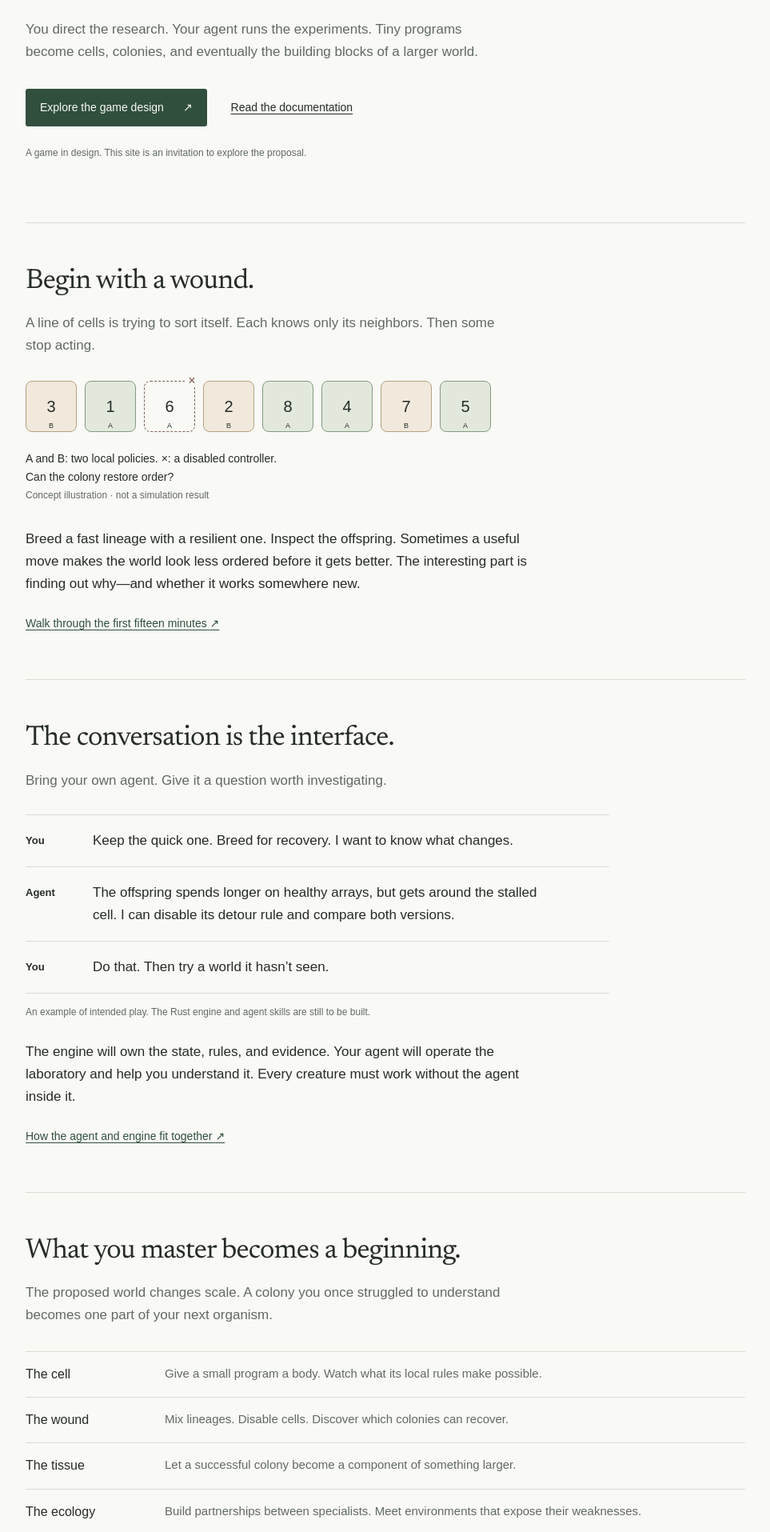
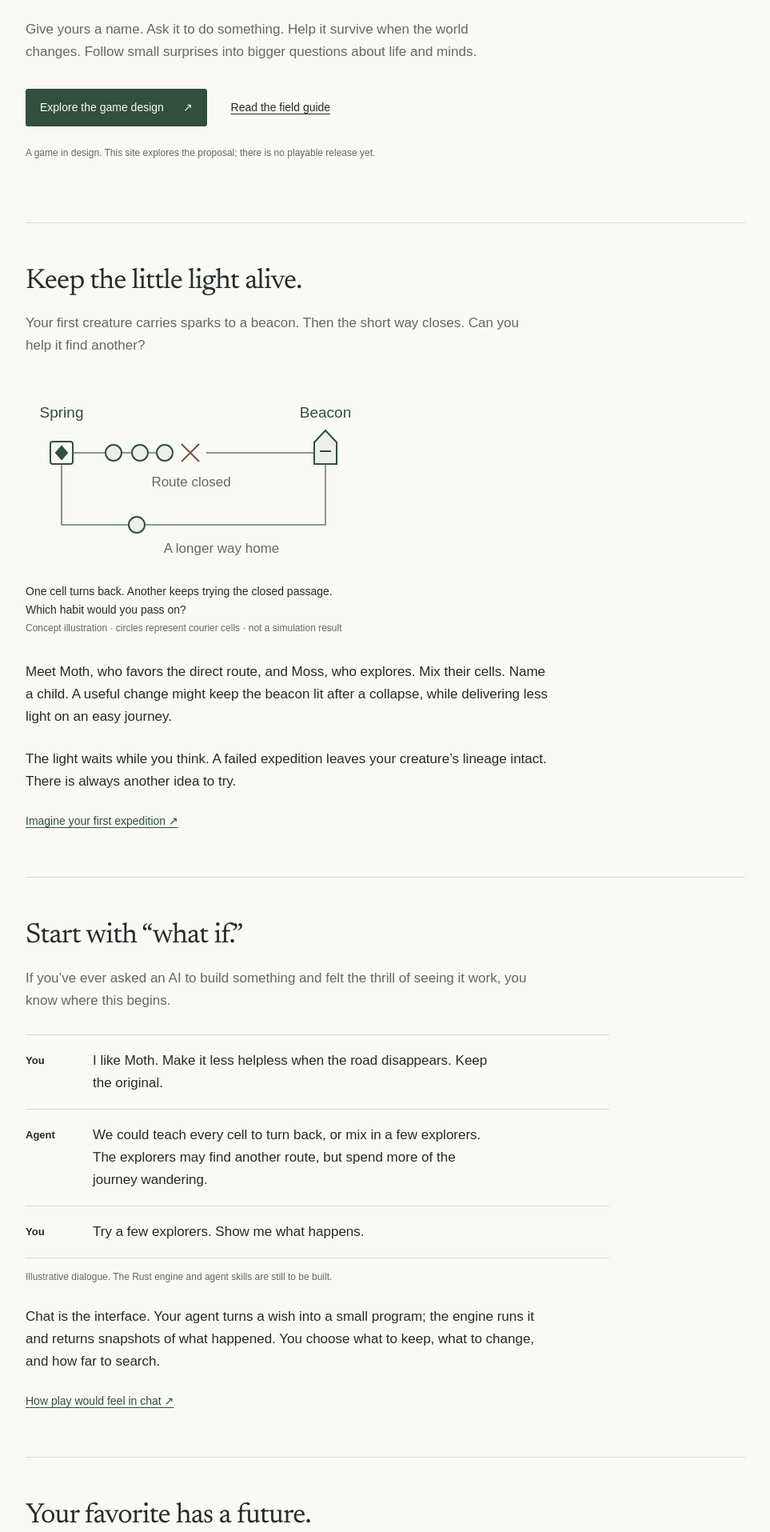
Before and after one commit to hraness/platonik, a Next.js app: page / in a window 1280 px wide. Shown: the part 445-2360 px from the top of the page at 80% size, without its empty margins (158-1121 px from the left). Built offline with nearby package versions, Linux system fonts and the light colour scheme.

Commit message:
Center Platonik on creating creatures and beacon expeditions

```diff
--- a/app/docs/page.tsx
+++ b/app/docs/page.tsx
@@ -6,5 +6,5 @@ import { DocNav } from "@/components/doc-nav";
 export const metadata: Metadata = { title: "Documentation", description: "Explore the Platonik game design, competition model, agent interface, and research foundations.", alternates: { canonical: "/docs" } };
 
 export default function DocsPage() {
-  return <main id="main" className="docs-layout"><aside className="docs-sidebar"><DocNav /></aside><article className="doc-content"><header className="doc-header"><h1>The field guide.</h1><p>How Platonik could work, what would make it worth playing, and what we might learn along the way.</p></header><p className="proposal-note">These are design documents. The game engine, agent skills, and ranked service are proposed; there is no playable release yet.</p><div className="document-list">{documents.map((document) => <Link href={`/docs/${document.slug}`} key={document.slug}><h2>{document.title}<span aria-hidden="true">↗</span></h2><p>{document.question}</p><span>{document.description}</span></Link>)}</div><section className="doc-next-step"><h2>The first thing to build</h2><p>One complete local experiment: breed a sorting colony, challenge it under damage, understand its behavior from a trace, and replay the result.</p><Link href="/docs/engine#first-playable-acceptance">Read the first-playable acceptance criteria</Link></section></article></main>;
+  return <main id="main" className="docs-layout"><aside className="docs-sidebar"><DocNav /></aside><article className="doc-content"><header className="doc-header"><h1>The field guide.</h1><p>How Platonik could work, what would make it worth playing, and what we might learn along the way.</p></header><p className="proposal-note">These are design documents. The game engine, agent skills, and ranked service are proposed; there is no playable release yet.</p><div className="document-list">{documents.map((document) => <Link href={`/docs/${document.slug}`} key={document.slug}><h2>{document.title}<span aria-hidden="true">↗</span></h2><p>{document.question}</p><span>{document.description}</span></Link>)}</div><section className="doc-next-step"><h2>The first thing to build</h2><p>One complete local expedition: make a creature that carries sparks to a beacon, help it recover when a route closes, and replay what happened. The first test is whether a player wants to try one more idea.</p><Link href="/docs/engine#first-playable-acceptance">Read the first-playable acceptance criteria</Link></section></article></main>;
 }
--- a/app/globals.css
+++ b/app/globals.css
@@ -47,13 +47,11 @@ p { text-wrap: pretty; }
 .section-intro > p { margin-top: 17px; color: var(--muted); }
 .home-section > p { max-width: 70ch; margin-top: 25px; }
 .text-link { display: inline-block; color: var(--accent); margin-top: 24px; font-size: 14px; }
-.cell-figure { margin-block: 30px; }
-.cell-row { display: flex; align-items: center; gap: 10px; max-width: 620px; }
-.cell { border: 1px solid #849981; background: #e2e9dc; width: 64px; aspect-ratio: 1; display: flex; justify-content: center; align-items: center; font-size: 20px; position: relative; border-radius: 8px; font-variant-numeric: tabular-nums; }
-.cell-second { background: #f1e9dc; border-color: #b6a184; }
-.cell-policy { position: absolute; bottom: 2px; font-size: 9px; line-height: 1; }
-.cell-wounded { background: var(--paper); border-style: dashed; border-color: #7a6255; }
-.wound-mark { position: absolute; top: -9px; right: -5px; background: var(--paper); color: #765445; width: 16px; font-size: 16px; line-height: 1; text-align: center; }
+.habitat-figure { margin-block: 30px; }
+.habitat-map { display: block; width: min(100%, 420px); height: auto; color: var(--accent); font-family: var(--body); font-size: 19px; }
+.habitat-path { stroke: #849981; }
+.habitat-block { stroke: #765445; }
+.habitat-label { fill: var(--muted); font-size: 17px; }
 figcaption { margin-top: 22px; font-size: 14px; line-height: 1.6; }
 figcaption > span, .figure-note { color: var(--muted); font-size: 12px; }
 .conversation { margin-top: 28px; max-width: 730px; }
@@ -143,9 +141,6 @@ figcaption > span, .figure-note { color: var(--muted); font-size: 12px; }
   .status-note { max-width: 29ch; }
   .home-section { padding-block: 38px 42px; }
   .home-section h2, .closing h2 { font-size: 31px; }
-  .cell-row { gap: 6px; }
-  .cell { width: calc((100% - 42px) / 8); font-size: 16px; border-radius: 5px; }
-  .wound-mark { font-size: 14px; width: 13px; top: -7px; }
   .message { grid-template-columns: 42px 1fr; gap: 12px; }
   .message p { font-size: 15px; }
   .chapter-list li { grid-template-columns: 1fr; gap: 4px; }
--- a/app/opengraph-image.tsx
+++ b/app/opengraph-image.tsx
@@ -1,9 +1,9 @@
 import { ImageResponse } from "next/og";
 
-export const alt = "Platonik. Small rules. Unfamiliar life. A game about algorithmic organisms.";
+export const alt = "Platonik. Make a creature. See what it becomes. A game in design.";
 export const size = { width: 1200, height: 630 };
 export const contentType = "image/png";
 
 export default function Image() {
-  return new ImageResponse(<div style={{ background: "#f9f9f6", color: "#262c28", width: "100%", height: "100%", display: "flex", flexDirection: "column", padding: "64px 80px", justifyContent: "space-between" }}><div style={{ fontSize: 32 }}>platonik.</div><div style={{ display: "flex", flexDirection: "column", fontSize: 78, letterSpacing: "-3px", lineHeight: 1.08 }}><div>Small rules.</div><div>Unfamiliar life.</div></div><div style={{ display: "flex", fontSize: 25, color: "#526057" }}>A game about algorithmic organisms · platonik.space</div></div>, size);
+  return new ImageResponse(<div style={{ background: "#f9f9f6", color: "#262c28", width: "100%", height: "100%", display: "flex", flexDirection: "column", padding: "64px 80px", justifyContent: "space-between" }}><div style={{ fontSize: 32 }}>platonik.</div><div style={{ display: "flex", flexDirection: "column", fontSize: 78, letterSpacing: "-3px", lineHeight: 1.08 }}><div>Make a creature.</div><div>See what it becomes.</div></div><div style={{ display: "flex", fontSize: 25, color: "#526057" }}>Build little creatures with your AI · A game in design · platonik.space</div></div>, size);
 }
--- a/app/page.tsx
+++ b/app/page.tsx
@@ -4,65 +4,84 @@ import Link from "next/link";
 export const metadata: Metadata = { alternates: { canonical: "/" } };
 
 const chapters = [
-  ["The cell", "Give a small program a body. Watch what its local rules make possible."],
-  ["The wound", "Mix lineages. Disable cells. Discover which colonies can recover."],
-  ["The tissue", "Let a successful colony become a component of something larger."],
-  ["The ecology", "Build partnerships between specialists. Meet environments that expose their weaknesses."],
-  ["The frontier", "Evolve the processes that discover organisms, representations, and algorithms."],
+  ["Make it", "Give a little creature a name and a job. Watch your idea take its first steps."],
+  ["Help it recover", "Its usual route has failed. Keep the habit you love; change the one that gets it stuck."],
+  ["Bring it company", "Try a mixed colony. Discover whether different habits help each other."],
+  ["Change its world", "Take a favorite somewhere unfamiliar. Find out what it learned to do—and where it still fails."],
+  ["Build something larger", "Let your colony become part of another organism. Meet a whole new scale of problems."],
 ];
 
 export default function HomePage() {
   return (
     <main id="main" className="home">
       <section className="hero" aria-labelledby="hero-title">
-        <h1 id="hero-title">Small rules.<br />Unfamiliar life.</h1>
-        <p className="hero-description">A game about breeding algorithmic organisms—and discovering what they can do together.</p>
-        <p className="hero-detail">You direct the research. Your agent runs the experiments. Tiny programs become cells, colonies, and eventually the building blocks of a larger world.</p>
-        <div className="hero-links"><Link className="primary-link" href="/docs/game-design">Explore the game design <span aria-hidden="true">↗</span></Link><Link href="/docs">Read the documentation</Link></div>
-        <p className="status-note">A game in design. This site is an invitation to explore the proposal.</p>
+        <h1 id="hero-title">Make a creature.<br />See what it becomes.</h1>
+        <p className="hero-description">A game about building little creatures with your AI—and discovering what they can do.</p>
+        <p className="hero-detail">Give yours a name. Ask it to do something. Help it survive when the world changes. Follow small surprises into bigger questions about life and minds.</p>
+        <div className="hero-links"><Link className="primary-link" href="/docs/game-design">Explore the game design <span aria-hidden="true">↗</span></Link><Link href="/docs">Read the field guide</Link></div>
+        <p className="status-note">A game in design. This site explores the proposal; there is no playable release yet.</p>
       </section>
 
       <section className="home-section first-world" aria-labelledby="first-world-title">
-        <div className="section-intro"><h2 id="first-world-title">Begin with a wound.</h2><p>A line of cells is trying to sort itself. Each knows only its neighbors. Then some stop acting.</p></div>
-        <figure className="cell-figure">
-          <div className="cell-row" role="img" aria-label="Illustrative cells by value and policy: 3 B, 1 A, 6 A, 2 B, 8 A, 4 A, 7 B, 5 A. Cell 6 has a disabled controller. A and B are two local policies.">
-            {[3, 1, 6, 2, 8, 4, 7, 5].map((value, index) => <div key={value} className={`cell ${index % 3 === 0 ? "cell-second" : ""} ${value === 6 ? "cell-wounded" : ""}`} aria-hidden="true"><span>{value}</span><span className="cell-policy">{index % 3 === 0 ? "B" : "A"}</span>{value === 6 && <span className="wound-mark">×</span>}</div>)}
-          </div>
-          <figcaption>A and B: two local policies. ×: a disabled controller.<br />Can the colony restore order?<br /><span>Concept illustration · not a simulation result</span></figcaption>
+        <div className="section-intro"><h2 id="first-world-title">Keep the little light alive.</h2><p>Your first creature carries sparks to a beacon. Then the short way closes. Can you help it find another?</p></div>
+        <figure className="habitat-figure">
+          <svg className="habitat-map" viewBox="0 0 420 230" role="img" aria-labelledby="habitat-title habitat-description">
+            <title id="habitat-title">A spark route with a way around</title>
+            <desc id="habitat-description">Concept map: the spring is on the left and the beacon on the right. A cross blocks the short upper path. Three courier cells approach it. One courier is on the longer lower path, which remains open. This is an illustration, not a simulation result.</desc>
+            <g fill="none" stroke="currentColor" strokeWidth="2">
+              <path className="habitat-path" d="M45 90 H180 M226 90 H375 M45 90 V180 H375 V90" />
+              <path className="habitat-block" d="m195 79 22 22 m0-22-22 22" />
+              <rect x="31" y="76" width="28" height="28" rx="3" fill="var(--paper)" />
+              <path d="m45 82 7 8-7 8-7-8Z" fill="var(--accent)" />
+              <path d="M361 104 V77 L375 62 389 77 V104Z" fill="var(--wash)" />
+              <path d="M368 88 H382" />
+              <circle cx="110" cy="90" r="10" fill="var(--wash)" />
+              <circle cx="143" cy="90" r="10" fill="var(--wash)" />
+              <circle cx="174" cy="90" r="10" fill="var(--wash)" />
+              <circle cx="139" cy="180" r="10" fill="var(--wash)" />
+            </g>
+            <g fill="currentColor" textAnchor="middle">
+              <text x="45" y="46">Spring</text><text x="375" y="46">Beacon</text>
+              <text x="207" y="132" className="habitat-label">Route closed</text>
+              <text x="245" y="215" className="habitat-label">A longer way home</text>
+            </g>
+          </svg>
+          <figcaption>One cell turns back. Another keeps trying the closed passage.<br />Which habit would you pass on?<br /><span>Concept illustration · circles represent courier cells · not a simulation result</span></figcaption>
         </figure>
-        <p>Breed a fast lineage with a resilient one. Inspect the offspring. Sometimes a useful move makes the world look less ordered before it gets better. The interesting part is finding out why—and whether it works somewhere new.</p>
-        <Link className="text-link" href="/docs/game-design#the-first-fifteen-minutes-the-wound">Walk through the first fifteen minutes <span aria-hidden="true">↗</span></Link>
+        <p>Meet Moth, who favors the direct route, and Moss, who explores. Mix their cells. Name a child. A useful change might keep the beacon lit after a collapse, while delivering less light on an easy journey.</p>
+        <p>The light waits while you think. A failed expedition leaves your creature’s lineage intact. There is always another idea to try.</p>
+        <Link className="text-link" href="/docs/game-design#the-first-fifteen-minutes-the-wound">Imagine your first expedition <span aria-hidden="true">↗</span></Link>
       </section>
 
       <section className="home-section conversation-section" aria-labelledby="conversation-title">
-        <div className="section-intro"><h2 id="conversation-title">The conversation is the interface.</h2><p>Bring your own agent. Give it a question worth investigating.</p></div>
+        <div className="section-intro"><h2 id="conversation-title">Start with “what if.”</h2><p>If you’ve ever asked an AI to build something and felt the thrill of seeing it work, you know where this begins.</p></div>
         <div className="conversation" aria-label="Illustrative player and agent conversation">
-          <div className="message"><span className="speaker">You</span><p>Keep the quick one. Breed for recovery. I want to know what changes.</p></div>
-          <div className="message"><span className="speaker">Agent</span><p>The offspring spends longer on healthy arrays, but gets around the stalled cell. I can disable its detour rule and compare both versions.</p></div>
-          <div className="message"><span className="speaker">You</span><p>Do that. Then try a world it hasn’t seen.</p></div>
+          <div className="message"><span className="speaker">You</span><p>I like Moth. Make it less helpless when the road disappears. Keep the original.</p></div>
+          <div className="message"><span className="speaker">Agent</span><p>We could teach every cell to turn back, or mix in a few explorers. The explorers may find another route, but spend more of the journey wandering.</p></div>
+          <div className="message"><span className="speaker">You</span><p>Try a few explorers. Show me what happens.</p></div>
         </div>
-        <p className="figure-note">An example of intended play. The Rust engine and agent skills are still to be built.</p>
-        <p>The engine will own the state, rules, and evidence. Your agent will operate the laboratory and help you understand it. Every creature must work without the agent inside it.</p>
-        <Link className="text-link" href="/docs/engine">How the agent and engine fit together <span aria-hidden="true">↗</span></Link>
+        <p className="figure-note">Illustrative dialogue. The Rust engine and agent skills are still to be built.</p>
+        <p>Chat is the interface. Your agent turns a wish into a small program; the engine runs it and returns snapshots of what happened. You choose what to keep, what to change, and how far to search.</p>
+        <Link className="text-link" href="/docs/game-design#chat-with-something-to-watch">How play would feel in chat <span aria-hidden="true">↗</span></Link>
       </section>
 
       <section className="home-section" aria-labelledby="scale-title">
-        <div className="section-intro"><h2 id="scale-title">What you master becomes a beginning.</h2><p>The proposed world changes scale. A colony you once struggled to understand becomes one part of your next organism.</p></div>
+        <div className="section-intro"><h2 id="scale-title">Your favorite has a future.</h2><p>A creature becomes a colony. A colony becomes part of a larger body. The little thing you made keeps finding new roles.</p></div>
         <ol className="chapter-list">{chapters.map(([title, description]) => <li key={title}><h3>{title}</h3><p>{description}</p></li>)}</ol>
-        <p className="figure-note">The first prototype starts with cells and damage recovery. Later chapters are a direction to explore.</p>
+        <p className="figure-note">The first prototype is proposed around one beacon expedition. Larger bodies and later worlds remain future directions.</p>
       </section>
 
       <section className="home-section split-section" aria-labelledby="competition-title">
-        <h2 id="competition-title">A frontier worth competing for.</h2>
-        <div><p>Discover organisms that solve harder problems, survive unfamiliar conditions, and do more with the same resources.</p><p>Smarter agents and more search can help you find them. Ranked organisms will face equal execution limits and unseen challenges. Their results must be independently reproducible.</p><Link className="text-link" href="/docs/competition">Read the proposed competition rules <span aria-hidden="true">↗</span></Link></div>
+        <h2 id="competition-title">Bring your best strange little thing.</h2>
+        <div><p>Race an archived rival through the same world. See where yours gets stuck. Build a response, and take another run at the frontier.</p><p>Smarter agents and more search can help you discover better creatures. Ranked entries will face equal execution limits and unfamiliar challenges, with independently checked results. The leaderboard rewards what your creation can actually do.</p><Link className="text-link" href="/docs/competition">Read the proposed competition rules <span aria-hidden="true">↗</span></Link></div>
       </section>
 
       <section className="home-section split-section" aria-labelledby="research-title">
-        <h2 id="research-title">Play that leaves something useful behind.</h2>
-        <div><p>Inspired by Michael Levin’s work on minimal collective systems, Platonik asks how much behavior a small set of rules can express.</p><p>A better algorithm. A surprising failure. A conjecture that survives a test. These can all be discoveries worth keeping. The long-term research ambition reaches toward computational complexity; a game score is evidence about its challenges, not a proof about P versus NP.</p><Link className="text-link" href="/docs/research">Explore the research foundations <span aria-hidden="true">↗</span></Link></div>
+        <h2 id="research-title">“Was that a fluke?” is a scientific question.</h2>
+        <div><p>A surprising recovery. Two habits that work better together. An old creature finding its way through a new world. Ask your agent to investigate, and keep an experiment someone else can replay.</p><p>Inspired by Michael Levin’s questions about collective behavior, Platonik explores what simple rules can do when given different bodies and environments. Useful programs, repeatable effects, and revealing failures could contribute to research. Each claim has to earn its evidence.</p><Link className="text-link" href="/docs/research">Follow the questions into life, minds, and computation <span aria-hidden="true">↗</span></Link></div>
       </section>
 
-      <section className="closing" aria-labelledby="closing-title"><h2 id="closing-title">The world starts with a few rules.</h2><p>The design is open. Start with the first creature, or go deeper into the experiments behind it.</p><Link className="primary-link" href="/docs">Read the Platonik field guide <span aria-hidden="true">↗</span></Link></section>
+      <section className="closing" aria-labelledby="closing-title"><h2 id="closing-title">What would you ask yours to become?</h2><p>Start with a first rescue. Go deeper into breeding, competition, or the ideas behind this possible world.</p><Link className="primary-link" href="/docs/game-design">Read the Platonik game design <span aria-hidden="true">↗</span></Link></section>
     </main>
   );
 }
--- a/lib/docs.ts
+++ b/lib/docs.ts
@@ -5,7 +5,7 @@ export const documents = [
   {
     slug: "game-design",
     title: "The game",
-    description: "Creatures, breeding, the first fifteen minutes, and a world that changes scale.",
+    description: "Make a creature, keep a beacon alive, and follow a first rescue into a world that changes scale.",
     question: "What would it feel like to play?",
   },
   {
--- a/lib/site.ts
+++ b/lib/site.ts
@@ -3,5 +3,5 @@ export const site = {
   url: "https://platonik.space",
   repository: "https://github.com/hraness/platonik",
   description:
-    "A game concept about breeding algorithmic organisms. Guide an agent, explore emergent behavior, and discover what small rules can do together.",
+    "Make a creature with your AI. Help it survive, discover what it can do, and follow small surprises into bigger questions about life and minds. A game in design.",
 } as const;
```
Also changed, not shown: 7 other files (tests, documents, lock files or other folders).
